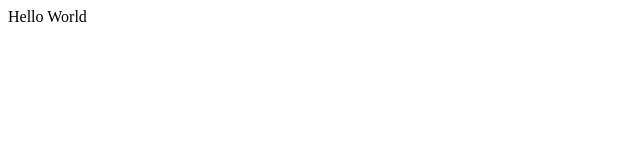
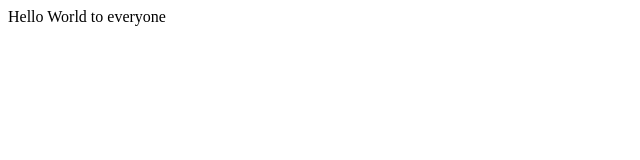
Before and after one commit to Tim7513/tim7513.github.io, a plain HTML site: page index.html in a window 1280 px wide. Shown: the full height of the page, 0-640 px from the left. Drawn offline with Linux system fonts and the light colour scheme.

Commit message:
Update index.html

```diff
--- a/index.html
+++ b/index.html
@@ -1 +1 @@
-<p>Hello World</p>
+<p>Hello World to everyone</p>
```
